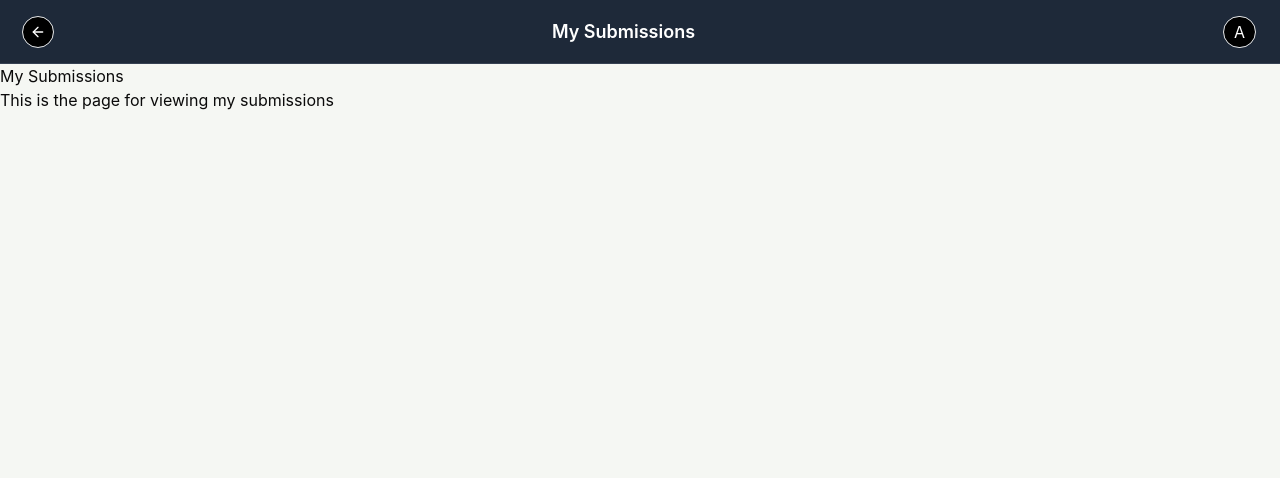
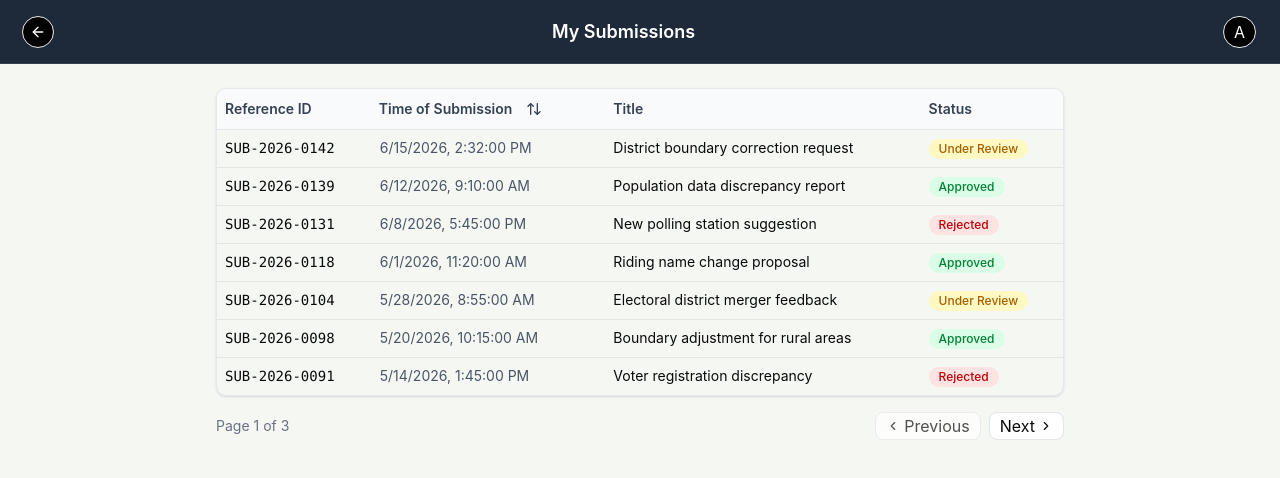
Before and after one commit to 6Beaming/Canadian-Redistribution-Map-Platform, a React (Vite) app: page /submissions in a window 1280 px wide. Shown: the top 478 px of the page. Built offline with nearby package versions, Linux system fonts and the light colour scheme.

Commit message:
Added my submission tables with dummy data

```diff
--- a/src/pages/MySubmissions.jsx
+++ b/src/pages/MySubmissions.jsx
@@ -1,10 +1,173 @@
-import { Button } from "@/components/ui/button"
+import { useState } from "react";
+import {
+  flexRender,
+  getCoreRowModel,
+  getSortedRowModel,
+  getPaginationRowModel,
+  useReactTable,
+} from "@tanstack/react-table";
+import {
+  Table,
+  TableBody,
+  TableCell,
+  TableHead,
+  TableHeader,
+  TableRow,
+} from "@/components/ui/table";
+import { Button } from "@/components/ui/button";
+import { ArrowUpDown, ChevronLeft, ChevronRight } from "lucide-react";
+
+// AI generated dummy data
+const submissions = [
+  { id: "SUB-2026-0142", submittedAt: "2026-06-15T14:32:00", title: "District boundary correction request", status: "Under Review" },
+  { id: "SUB-2026-0139", submittedAt: "2026-06-12T09:10:00", title: "Population data discrepancy report", status: "Approved" },
+  { id: "SUB-2026-0131", submittedAt: "2026-06-08T17:45:00", title: "New polling station suggestion", status: "Rejected" },
+  { id: "SUB-2026-0118", submittedAt: "2026-06-01T11:20:00", title: "Riding name change proposal", status: "Approved" },
+  { id: "SUB-2026-0104", submittedAt: "2026-05-28T08:55:00", title: "Electoral district merger feedback", status: "Under Review" },
+  { id: "SUB-2026-0098", submittedAt: "2026-05-20T10:15:00", title: "Boundary adjustment for rural areas", status: "Approved" },
+  { id: "SUB-2026-0091", submittedAt: "2026-05-14T13:45:00", title: "Voter registration discrepancy", status: "Rejected" },
+  { id: "SUB-2026-0085", submittedAt: "2026-05-10T09:30:00", title: "New constituency proposal for downtown core", status: "Under Review" },
+  { id: "SUB-2026-0079", submittedAt: "2026-05-05T16:20:00", title: "Census data update request", status: "Approved" },
+  { id: "SUB-2026-0072", submittedAt: "2026-04-28T11:00:00", title: "Polling station accessibility complaint", status: "Approved" },
+  { id: "SUB-2026-0065", submittedAt: "2026-04-21T14:10:00", title: "District name correction", status: "Rejected" },
+  { id: "SUB-2026-0058", submittedAt: "2026-04-15T08:45:00", title: "Population growth redistribution request", status: "Under Review" },
+  { id: "SUB-2026-0051", submittedAt: "2026-04-08T12:30:00", title: "Electoral map revision suggestion", status: "Approved" },
+  { id: "SUB-2026-0044", submittedAt: "2026-04-01T15:00:00", title: "Duplicate riding number report", status: "Rejected" },
+  { id: "SUB-2026-0037", submittedAt: "2026-03-25T10:20:00", title: "Community boundary feedback", status: "Approved" },
+  { id: "SUB-2026-0030", submittedAt: "2026-03-18T09:00:00", title: "Urban expansion redistricting request", status: "Under Review" },
+  { id: "SUB-2026-0023", submittedAt: "2026-03-11T13:15:00", title: "Indigenous territory boundary concern", status: "Under Review" },
+  { id: "SUB-2026-0016", submittedAt: "2026-03-04T11:45:00", title: "Incorrect DA code report", status: "Approved" },
+  { id: "SUB-2026-0009", submittedAt: "2026-02-25T14:00:00", title: "Subdivision boundary overlap complaint", status: "Rejected" },
+  { id: "SUB-2026-0002", submittedAt: "2026-02-18T09:30:00", title: "Initial riding boundary submission", status: "Approved" },
+];
+
+const statusStyles = {
+  Approved: "bg-green-100 text-green-700",
+  Rejected: "bg-red-100 text-red-700",
+  "Under Review": "bg-yellow-100 text-yellow-700",
+};
+
+const columns = [
+  {
+    accessorKey: "id",
+    header: "Reference ID",
+    cell: ({ row }) => (
+      <span className="font-mono text-sm">{row.getValue("id")}</span>
+    ),
+  },
+  {
+    accessorKey: "submittedAt",
+    header: ({ column }) => (
+      <Button
+        variant="ghost"
+        onClick={() => column.toggleSorting(column.getIsSorted() === "asc")}
+        className="-ml-3"
+      >
+        Time of Submission
+        <ArrowUpDown className="ml-2 h-4 w-4" />
+      </Button>
+    ),
+    cell: ({ row }) => (
+      <span className="text-sm text-gray-600">
+        {new Date(row.getValue("submittedAt")).toLocaleString()}
+      </span>
+    ),
+  },
+  {
+    accessorKey: "title",
+    header: "Title",
+  },
+  {
+    accessorKey: "status",
+    header: "Status",
+    cell: ({ row }) => {
+      const status = row.getValue("status");
+      return (
+        <span className={`inline-flex items-center rounded-full px-2.5 py-0.5 text-xs font-medium ${statusStyles[status]}`}>
+          {status}
+        </span>
+      );
+    },
+  },
+];
 
 export default function MySubmissions() {
+  const [sorting, setSorting] = useState([{ id: "submittedAt", desc: true }]);
+
+  const table = useReactTable({
+    data: submissions,
+    columns,
+    getCoreRowModel: getCoreRowModel(),
+    getSortedRowModel: getSortedRowModel(),
+    getPaginationRowModel: getPaginationRowModel(),
+    onSortingChange: setSorting,
+    state: { sorting },
+    initialState: { pagination: { pageSize: 7 } },
+  });
+
   return (
-    <div>
-      <h1>My Submissions</h1>
-      <p>This is the page for viewing my submissions</p>
+    <div className="p-6 max-w-4xl mx-auto flex flex-col gap-4">
+      <div className="overflow-hidden rounded-lg border border-gray-200 shadow-sm">
+        <Table>
+          <TableHeader className="bg-gray-50">
+            {table.getHeaderGroups().map((headerGroup) => (
+              <TableRow key={headerGroup.id}>
+                {headerGroup.headers.map((header) => (
+                  <TableHead key={header.id} className="font-semibold text-gray-700">
+                    {header.isPlaceholder ? null : flexRender(header.column.columnDef.header, header.getContext())}
+                  </TableHead>
+                ))}
+              </TableRow>
+            ))}
+          </TableHeader>
+          <TableBody>
+            {table.getRowModel().rows.length ? (
+              table.getRowModel().rows.map((row) => (
+                <TableRow key={row.id} className="hover:bg-gray-50 transition-colors">
+                  {row.getVisibleCells().map((cell) => (
+                    <TableCell key={cell.id}>
+                      {flexRender(cell.column.columnDef.cell, cell.getContext())}
+                    </TableCell>
+                  ))}
+                </TableRow>
+              ))
+            ) : (
+              <TableRow>
+                <TableCell colSpan={columns.length} className="h-24 text-center text-gray-400">
+                  No submissions yet.
+                </TableCell>
+              </TableRow>
+            )}
+          </TableBody>
+        </Table>
+      </div>
+
+      {/* Pagination */}
+      <div className="flex items-center justify-between">
+        <p className="text-sm text-gray-500">
+          Page {table.getState().pagination.pageIndex + 1} of {table.getPageCount()}
+        </p>
+        <div className="flex items-center gap-2">
+          <Button
+            variant="outline"
+            size="sm"
+            onClick={() => table.previousPage()}
+            disabled={!table.getCanPreviousPage()}
+          >
+            <ChevronLeft className="h-4 w-4" />
+            Previous
+          </Button>
+          <Button
+            variant="outline"
+            size="sm"
+            onClick={() => table.nextPage()}
+            disabled={!table.getCanNextPage()}
+          >
+            Next
+            <ChevronRight className="h-4 w-4" />
+          </Button>
+        </div>
+      </div>
     </div>
   );
 }
```
